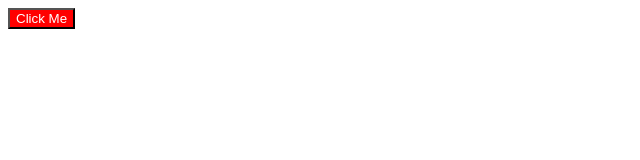
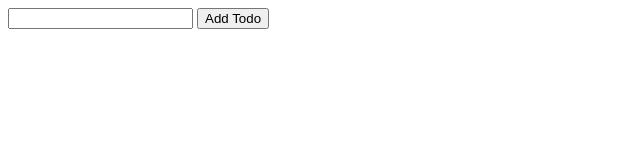
Before and after one commit to alonzojoe/ts-bootcamp, a website with bundled scripts: page index.html in a window 1280 px wide. Shown: the whole page, without its empty margins (0-640 px from the left). Built offline with nearby package versions, Linux system fonts and the light colour scheme.

Commit message:
DOM element type assertion

```diff
--- a/index.html
+++ b/index.html
@@ -6,7 +6,10 @@
     <title>Typescript</title>
   </head>
   <body>
-    <button>Click Me</button>
+    <div>
+      <input type="text" id="todo-input" />
+      <button id="btn">Add Todo</button>
+    </div>
     <script src="/dist/DOM/dom.js"></script>
   </body>
 </html>
--- a/src/DOM/dom.ts
+++ b/src/DOM/dom.ts
@@ -1,9 +1,9 @@
-const btn = document.querySelector('button') as HTMLButtonElement;
+const btn = document.getElementById('btn')! as HTMLButtonElement;
+const input = document.getElementById('todo-input')! as HTMLInputElement;
 
-if (btn) {
-    btn.style.background = 'red'
-    btn.style.color = '#fff '
-    btn.addEventListener('click', () => {
-        alert('you clicked the button')
-    })
-}
+
+
+btn.addEventListener('click', () => {
+    alert(input.value)
+    input.value = ""
+})
```
Also changed, not shown: dist/DOM/dom.js.
